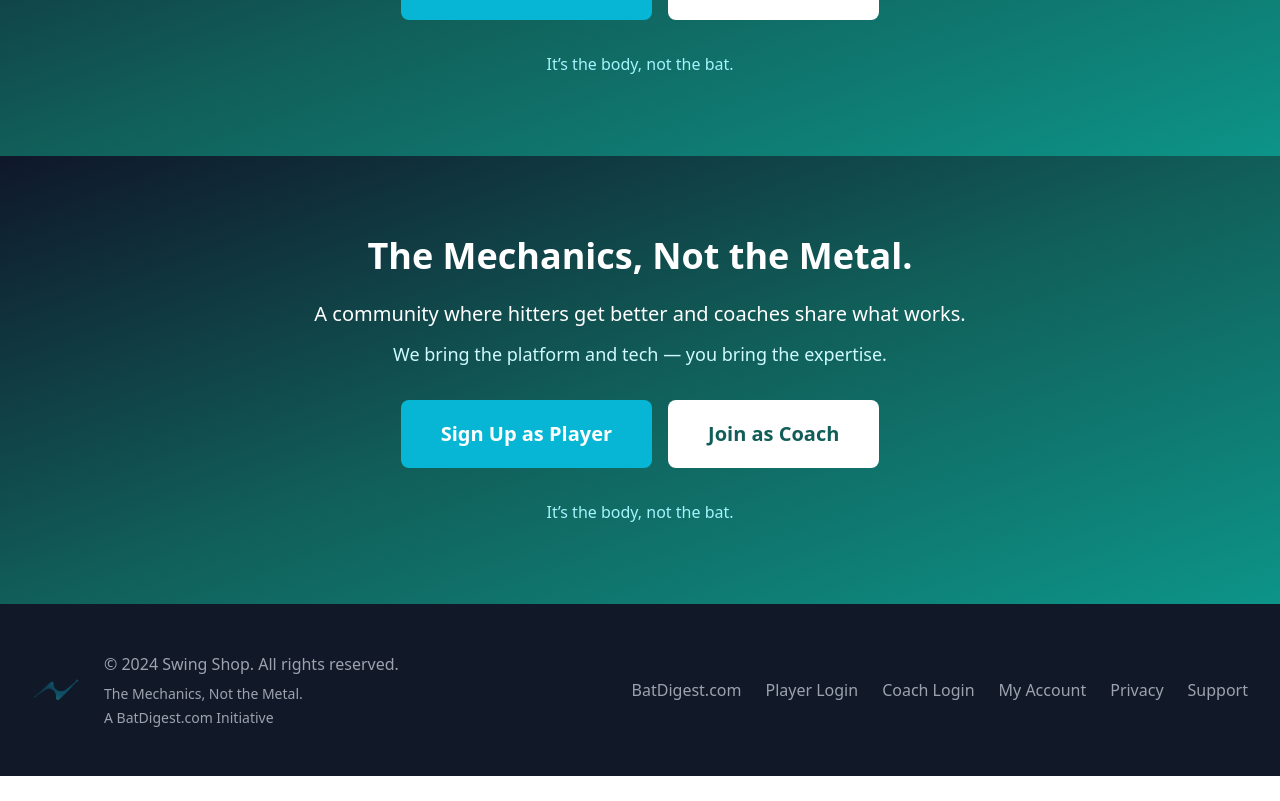
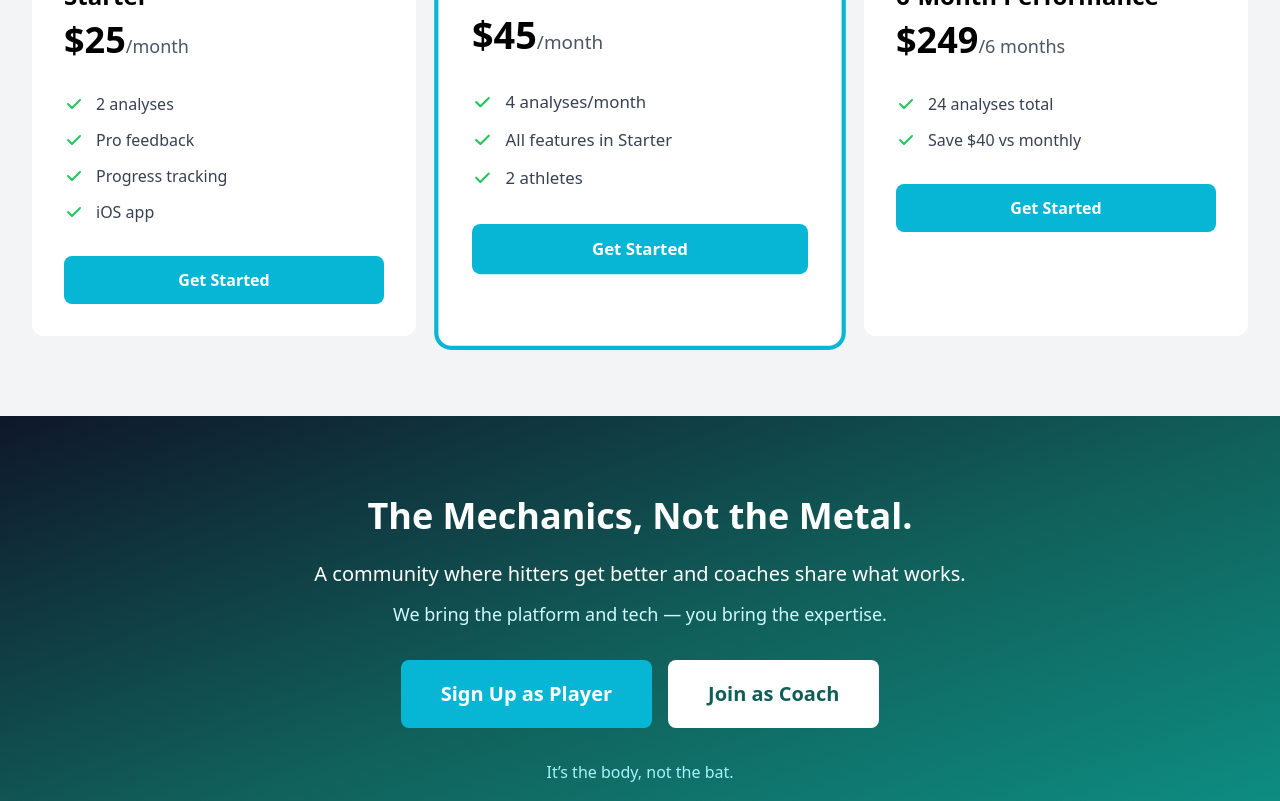
Before and after one commit to aa452110/batdigest-swing-platform, a React (Vite) app in the folder swing-analysis/: page / in a window 1280 px wide. Shown: the part 4500-5301 px from the top of the page. Before the commit the page ends 5276 px from the top, so only its background shows below. Built offline with nearby package versions, Linux system fonts and the light colour scheme; no server answers.

Commit message:
fix: remove duplicate Differentiators/CTA, switch pricing to component; update pricing copy (5, 2 athletes; 49 6-month) and default player tab; remove coach step #5

```diff
--- a/swing-analysis/src/app/LandingPage.tsx
+++ b/swing-analysis/src/app/LandingPage.tsx
@@ -23,15 +23,15 @@
   {
     id: 'performance',
     name: 'Performance',
-    price: '$40',
+    price: '$45',
     period: '/month',
-    features: ['4 analyses/month', 'All features'],
+    features: ['4 analyses/month', 'All features in Starter', '2 athletes'],
     popular: true
   },
   {
     id: 'sixmonth',
     name: '6-Month Performance',
-    price: '$200',
+    price: '$249',
     period: '/6 months',
     features: ['24 analyses total', 'Save $40 vs monthly']
   }
@@ -201,7 +201,8 @@
         </div>
       </section>
 
-      {/* Pricing */}
+      <PricingSection plans={PLANS} />
+
       <section className="py-20 bg-gray-100" id="pricing">
         <div className="max-w-7xl mx-auto px-4 sm:px-6 lg:px-8">
           <h2 className="text-4xl font-bold text-center mb-4 text-gray-900">Start Improving Today</h2>
@@ -238,19 +239,6 @@
 
       <FinalCTA />
 
-      <section className="py-20 bg-gradient-to-br from-slate-900 via-teal-800 to-teal-600 text-white">
-        <div className="max-w-4xl mx-auto text-center px-4">
-          <h2 className="text-4xl font-bold mb-6">The Mechanics, Not the Metal.</h2>
-          <p className="text-xl mb-3">A community where hitters get better and coaches share what works.</p>
-          <p className="text-lg mb-8 text-cyan-100">We bring the platform and tech — you bring the expertise.</p>
-          <div className="flex gap-4 justify-center flex-wrap">
-            <a href="#pricing" className="inline-block bg-cyan-500 text-white px-10 py-5 rounded-lg font-bold text-xl hover:bg-cyan-600 transform hover:-translate-y-1 transition-all">Sign Up as Player</a>
-            <Link to="/coach/signup" className="inline-block bg-white text-teal-800 px-10 py-5 rounded-lg font-bold text-xl hover:bg-gray-100 transform hover:-translate-y-1 transition-all">Join as Coach</Link>
-          </div>
-          <p className="mt-8 text-cyan-200">It’s the body, not the bat.</p>
-        </div>
-      </section>
-
       {/* Footer */}
       <footer className="bg-gray-900 text-white py-12">
         <div className="max-w-7xl mx-auto px-4 sm:px-6 lg:px-8">
--- a/swing-analysis/src/components/LandingPageComponents/HowItWorksSection.tsx
+++ b/swing-analysis/src/components/LandingPageComponents/HowItWorksSection.tsx
@@ -35,7 +35,6 @@
     { title: 'Learn the Web Analyzer', subtitle: 'Quick familiarization' },
     { title: 'Share Your Code', subtitle: 'Keep your roster; add new players' },
     { title: 'Coach From Anywhere, Anytime' },
-    { title: 'Earn up to 90%', subtitle: 'Details after signup' },
   ];
 
   return (
```
Also changed, not shown: 2 other files (tests, documents, lock files or other folders).
